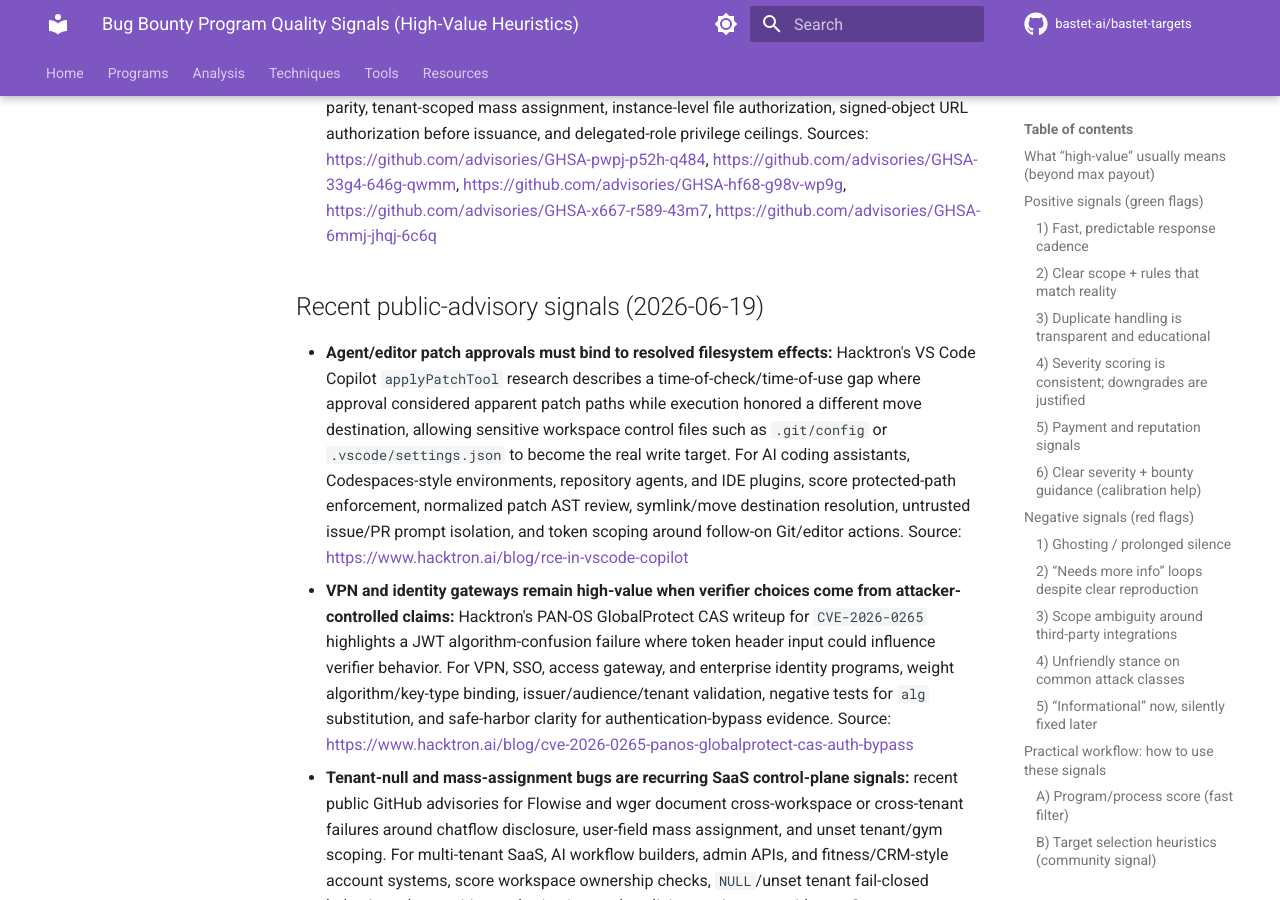
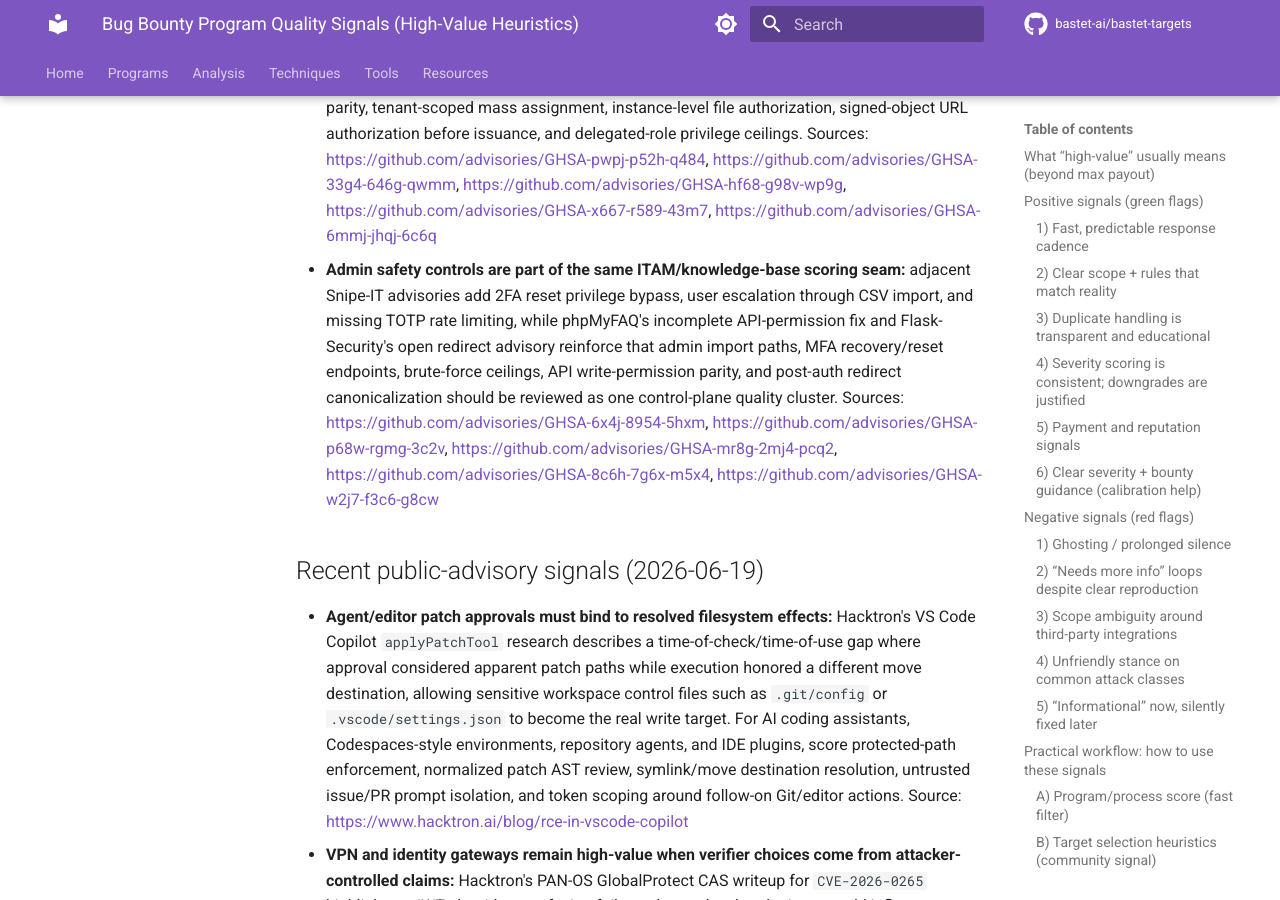
Before and after one commit to bastet-ai/bastet-targets, an MkDocs documentation site: the page built from docs/program-quality-signals.md, in a window 1280 px wide and 900 px high, scrolled down 4655 px. Built offline with MkDocs 1.6.1 and Material for MkDocs 9.7.7, drawn with Linux system fonts in a browser that asks for light colours; comment, search, counter and statistics services are not loaded.

Commit message:
Add late June admin control-plane signals

```diff
--- a/docs/program-quality-signals.md
+++ b/docs/program-quality-signals.md
@@ -126,6 +126,7 @@
 - **Legacy IAM/federation modules remain high-value when old protocol endpoints are still shipped:** OpenAM Community Edition advisories `GHSA-p462-xxwx-pqf4` and `GHSA-6c99-87fr-6q7r` describe pre-auth Liberty ID-WSF profile/discovery writes and a chained WebAuthn deserialization RCE condition. For IAM, SSO, access-management, and appliance programs, prioritize legacy SOAP/federation receivers, disabled-or-unused module exposure, authentication-flow reachability, storage-attribute trust boundaries, and safe negative tests that prove old protocols fail closed. Sources: https://github.com/advisories/GHSA-p462-xxwx-pqf4, https://github.com/advisories/GHSA-6c99-87fr-6q7r
 - **Self-service operations panels are command/control planes, even when the UI looks internal:** OliveTin advisories `GHSA-7fq5-7wr8-rjwj`, `GHSA-prj9-97mp-mwh2`, and `GHSA-f637-w7p2-m7fx` show command-template race/contamination risk, reserved-prefix argument validation bypass, and unauthenticated action/argument enumeration. For admin automation, runbook, ChatOps, home-lab, and internal-tools programs, score per-request template isolation, strict argument allowlists including reserved namespaces, environment-variable injection controls, authenticated validation/introspection APIs, and concurrency tests for cross-user command contamination. Sources: https://github.com/advisories/GHSA-7fq5-7wr8-rjwj, https://github.com/advisories/GHSA-prj9-97mp-mwh2, https://github.com/advisories/GHSA-f637-w7p2-m7fx
 - **Asset-management SaaS is a strong multi-tenant authZ signal when API and web controllers diverge:** the late June Snipe-IT advisory batch covers cross-tenant accessory creation, bulk asset company reassignment, missing admin-permission stripping during user creation, IDOR file deletion, and S3-backed temporary URL generation before authorization. For ITAM, CMDB, inventory, HR/facilities, and enterprise admin programs, prioritize API/web parity, tenant-scoped mass assignment, instance-level file authorization, signed-object URL authorization before issuance, and delegated-role privilege ceilings. Sources: https://github.com/advisories/GHSA-pwpj-p52h-q484, https://github.com/advisories/GHSA-33g4-646g-qwmm, https://github.com/advisories/GHSA-hf68-g98v-wp9g, https://github.com/advisories/GHSA-x667-r589-43m7, https://github.com/advisories/GHSA-6mmj-jhqj-6c6q
+- **Admin safety controls are part of the same ITAM/knowledge-base scoring seam:** adjacent Snipe-IT advisories add 2FA reset privilege bypass, user escalation through CSV import, and missing TOTP rate limiting, while phpMyFAQ's incomplete API-permission fix and Flask-Security's open redirect advisory reinforce that admin import paths, MFA recovery/reset endpoints, brute-force ceilings, API write-permission parity, and post-auth redirect canonicalization should be reviewed as one control-plane quality cluster. Sources: https://github.com/advisories/GHSA-6x4j-8954-5hxm, https://github.com/advisories/GHSA-p68w-rgmg-3c2v, https://github.com/advisories/GHSA-mr8g-2mj4-pcq2, https://github.com/advisories/GHSA-8c6h-7g6x-m5x4, https://github.com/advisories/GHSA-w2j7-f3c6-g8cw
 
 ## Recent public-advisory signals (2026-06-19)
 
```
Also changed, not shown: docs/programs/high-value.md (+1 -0 lines), docs/resources/program-quality-signals.md (+1 -0 lines).
